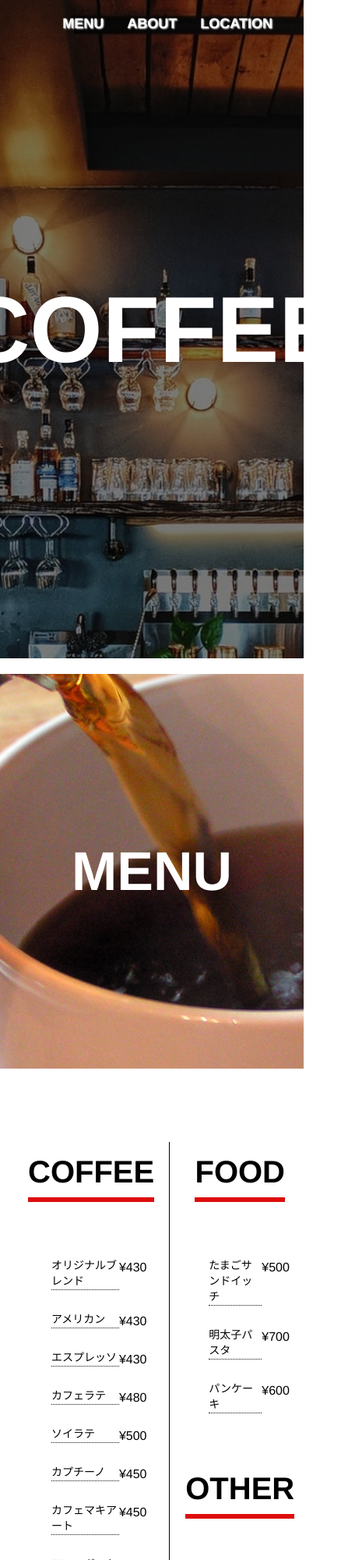
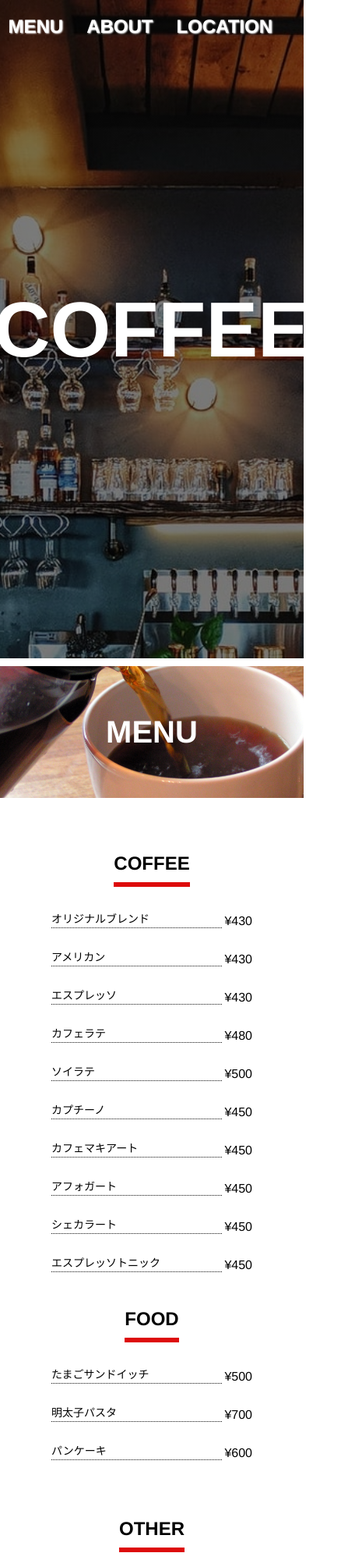
Before and after one commit to yoheidemachi/coffee-intermediate, a plain HTML site: page index.html in a window 390 px wide. Shown: the top 2000 px of the page at 78% size, 438 px wide, since content can reach past the window. Drawn offline with Linux system fonts and the light colour scheme.

Commit message:
make responsible

```diff
--- /dev/null
+++ b/css/queries.css
@@ -0,0 +1,87 @@
+@media (max-width: 740px) {
+  /* GENERAL */
+
+  h3 {
+    font-size: 24px;
+    padding-bottom: 10px;
+    margin-bottom: 30px;
+  }
+
+  .section-visual {
+    min-height: 20vh;
+    padding: 20px 40px;
+    margin-bottom: 60px;
+  }
+  .section-visual h2 {
+    font-size: 40px;
+  }
+
+  section {
+    margin-bottom: 70px;
+  }
+
+  /* ***************** */
+  /* HEADER */
+  /* ***************** */
+
+  #header {
+    margin-bottom: 10px;
+  }
+
+  #header h1 {
+    font-size: 100px;
+  }
+  #header nav ul li a:link,
+  #header nav ul li a:visited {
+    font-size: 24px;
+  }
+
+  /* ***************** */
+  /* MENU SECTION */
+  /* ***************** */
+
+  #menu {
+    margin-bottom: 70px;
+  }
+
+  .wrapper-menu {
+    display: flex;
+    flex-direction: column;
+    width: 100%;
+  }
+  .menu-left::after {
+    content: "";
+    display: none;
+  }
+
+  /* ***************** */
+  /* ABOUT SECTION */
+  /* ***************** */
+
+  #about {
+    margin-bottom: 70px;
+  }
+
+  .wrapper-about {
+    flex-direction: column;
+  }
+  .about-left p,
+  .about-right p {
+    margin-bottom: 10px;
+  }
+  .wrapper-about p:last-child {
+    margin-bottom: 50px;
+  }
+  /* ***************** */
+  /* LOCATION SECTION */
+  /* ***************** */
+
+  #location {
+    margin-bottom: 70px;
+  }
+
+  .google-map iframe {
+    width: 100%;
+    height: 700px;
+  }
+}
--- a/css/style.css
+++ b/css/style.css
@@ -1,3 +1,7 @@
+/* ***************** */
+/* HEADER */
+/* ***************** */
+
 #header {
   width: 100%;
   min-height: 100vh;
@@ -158,14 +162,14 @@ a:visited {
   justify-content: center;
 }
 
-#about h3 {
+/* #about h3 {
   display: inline-block;
   margin: 0 auto;
   font-size: 40px;
   border-bottom: 6px solid rgb(221, 12, 12);
   padding-bottom: 10px;
   margin-bottom: 70px;
-}
+} */
 
 .wrapper-about {
   display: flex;
@@ -288,6 +292,8 @@ a:visited {
 
 .google-map iframe {
   width: 100%;
+  filter: grayscale(100%);
+  -webkit-filter: grayscale(100%);
 }
 
 .location-address p {
--- a/index.html
+++ b/index.html
@@ -6,6 +6,7 @@
     <meta name="viewport" content="width=device-width, initial-scale=1.0" />
     <link rel="stylesheet" href="css/general.css" />
     <link rel="stylesheet" href="css/style.css" />
+    <link rel="stylesheet" href="css/queries.css" />
 
     <title>COFFEE</title>
     <link rel="icon" type="image/x-icon" href="/img/favicon.ico" />
```
